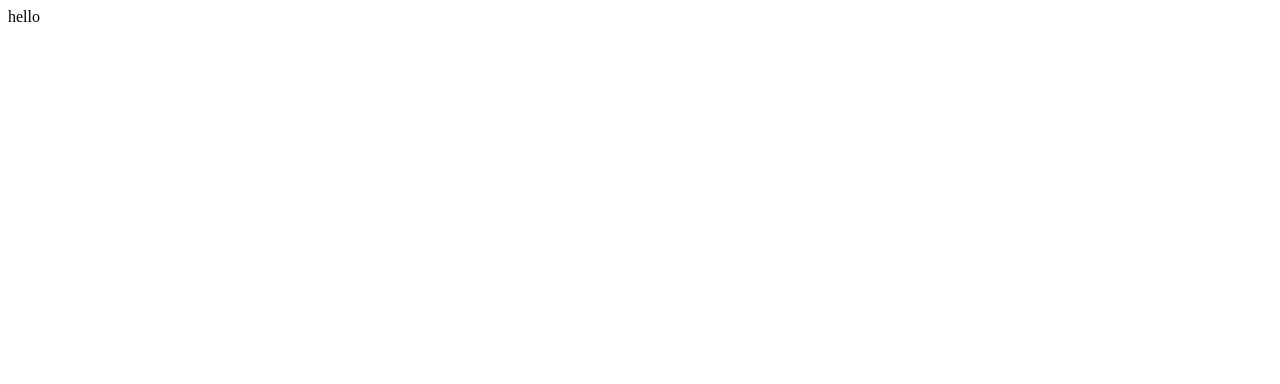
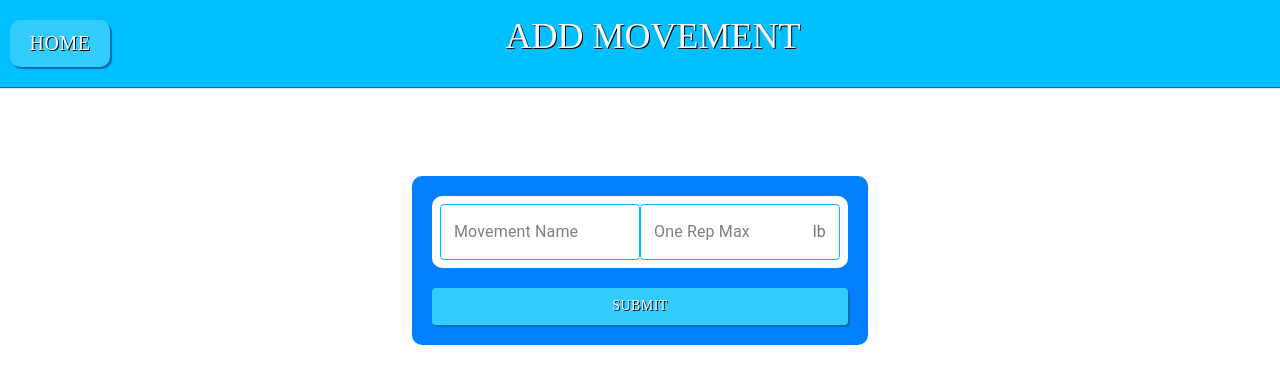
Before and after one commit to vbrambila2/one-rep-max, a React (Create React App) app: page /add in a window 1280 px wide. Before the commit this address had no page. Shown: the top 384 px of the page. Built offline with nearby package versions, Linux system fonts and the light colour scheme.

Commit message:
fab button renders add page

```diff
--- a/package.json
+++ b/package.json
@@ -13,6 +13,7 @@
     "@testing-library/user-event": "^13.5.0",
     "react": "^18.1.0",
     "react-dom": "^18.1.0",
+    "react-redux": "^8.0.2",
     "react-router": "^6.3.0",
     "react-router-dom": "^6.3.0",
     "react-scripts": "5.0.1",
--- a/src/components/FabButton.js
+++ b/src/components/FabButton.js
@@ -1,8 +1,7 @@
-import history from '../history';
 import Fab from '@material-ui/core/Fab';
-//mport AddIcon from '@material-ui/icons/Add';
 import AddIcon from '@mui/icons-material/Add';
 import { makeStyles } from '@material-ui/core/styles';
+import { useNavigate } from "react-router-dom";
 
 const useStyles = makeStyles((theme) => ({
     fabDiv: {
@@ -21,12 +20,13 @@ const useStyles = makeStyles((theme) => ({
 
 const FabButton = () => {
     const classes = useStyles();
+    let navigate = useNavigate();
 
     return (
         <div className={classes.fabDiv} >
              <Fab
                 className={classes.fab}
-                onClick={() => history.push(`/add`)}>
+                onClick={() => navigate(`/add`)}>
                 <AddIcon />
             </Fab>
         </div>
--- /dev/null
+++ b/src/containers/AddPage.js
@@ -0,0 +1,125 @@
+import React, { useState } from 'react';
+import Header from '../components/Header';
+import { makeStyles } from '@material-ui/core/styles';
+//import { useDispatch } from 'react-redux';
+//import { createMovement } from '../actions';
+import { TextField, Button, InputAdornment } from '@material-ui/core';
+//import AddIcon from '@material-ui/icons/Add';
+
+const useStyles = makeStyles((theme) => ({
+    addPage: {
+        display: 'flex',
+        justifyContent: 'center',
+        marginTop: '100px'
+    },
+    addMovementDiv: {
+        background: '#0080ff',
+        fontFamily: 'PT Sans Caption',
+        fontSize: '18px',
+        borderRadius: '10px',
+        padding: '20px',
+        marginTop: '50px',
+        textAlign: 'center'
+    },
+    textDiv: {
+        background: '#ffffff',
+        padding: '8px',
+        borderRadius: '10px',
+    },
+    textFieldDiv: {
+        "& .MuiOutlinedInput-root .MuiOutlinedInput-notchedOutline": {
+            borderColor: "#00BFFF"
+          },
+          "&:hover .MuiOutlinedInput-root .MuiOutlinedInput-notchedOutline": {
+            borderColor: "black"
+          },
+          "& .MuiOutlinedInput-root.Mui-focused .MuiOutlinedInput-notchedOutline": {
+            borderColor: "black"
+          },
+          "& .MuiOutlinedInput-input": {
+            color: "black"
+          },
+          "&:hover .MuiOutlinedInput-input": {
+            color: "black"
+          },
+          "& .MuiOutlinedInput-root.Mui-focused .MuiOutlinedInput-input": {
+            color: "black"
+          },
+          "& .MuiInputLabel-outlined": {
+            color: "grey"
+          },
+          "&:hover .MuiInputLabel-outlined": {
+            color: "black"
+          },
+          "& .MuiInputLabel-outlined.Mui-focused": {
+            color: "black"
+          }
+    },
+    addButton: {
+        background: '#33ccff',
+        boxShadow: '2px 2px 1px #006bb3',
+        color: '#F8F8F8',
+        textShadow: '1px 1px #000000',
+        fontFamily: 'PT Sans Caption',
+        '&:hover': {
+            backgroundColor: '#00ace6',
+        },
+    },
+    buttonDiv: {
+        paddingTop: '20px'
+    },
+    [theme.breakpoints.down('sm')]: {
+        textFieldDiv: {
+            display: 'flex',
+        }
+    }
+}));
+
+const AddPage = () => {
+    const classes = useStyles();
+    const [moveData, setMoveData] = useState({ movementName:'', movementWeight: '' });
+    //const dispatch = useDispatch();
+    const handleSubmit = (e) => {
+        e.preventDefault();
+
+        //dispatch(createMovement(moveData));
+    };
+
+    return (
+        <div>
+            <Header title={"Add Movement"} />
+            <div className={classes.addPage}>
+                <div className={classes.addMovementDiv}>
+                    <form onSubmit={handleSubmit} >
+                        <div className={classes.textDiv}>
+                            <TextField
+                                className={classes.textFieldDiv}
+                                name="movementName"
+                                variant="outlined"
+                                label="Movement Name"
+                                style={{ width:200 }}
+                                value={moveData.movementName}
+                                onChange={(e) => setMoveData({ ...moveData, movementName: e.target.value })}
+                            />
+                            <TextField
+                                className={classes.textFieldDiv}
+                                name="movementWeight"
+                                variant="outlined"
+                                label="One Rep Max"
+                                style={{ width:200 }}
+                                value={moveData.movementWeight}
+                                InputProps={{endAdornment: <InputAdornment position="end">lb</InputAdornment>}}
+                                onChange={(e) => setMoveData({ ...moveData, movementWeight: e.target.value })}
+                            />
+                        </div>
+                         <div className={classes.buttonDiv}>
+                            <Button className={classes.addButton} variant="contained" type="submit" fullWidth >Submit</Button>
+                         </div>
+                    </form>
+                </div>
+            </div>
+        </div>
+    );
+};
+
+export default AddPage;
--- a/src/containers/App.js
+++ b/src/containers/App.js
@@ -1,7 +1,7 @@
 import React from 'react';
-import { Routes, Route } from 'react-router-dom';
-// import history from '../history';
-// import AddPage from './AddPage';
+import { BrowserRouter as Router, Routes, Route } from 'react-router-dom';
+import history from '../history';
+import AddPage from './AddPage';
 import HomePage from './HomePage';
 // import MovementPage from './MovementPage';
 // import UpdatePage from './UpdatePage';
@@ -12,13 +12,16 @@ class App extends React.Component {
         return (
             <div>
               hello
-                <Routes >
+                <Router >
+                  <Routes >
+
+                        {/* <Route exact path="/movement/:id/:name/:weight" render={ () => <MovementPage title="One Rep - Movement" /> } ></Route> */}
+                        <Route exact path="/add" element={ <AddPage title="One Rep - Add" /> } ></Route>
+                        {/* <Route exact path="/update/:id/:name" render={ () => <UpdatePage title="One Rep - Update" /> } ></Route> */}
+                        {/* <Route exact path="/delete/:id/:name" render={ () => <DeletePage title="One Rep - Delete" /> } ></Route> */}
                         <Route exact path="/" element={ <HomePage title="One Rep - Home" /> } ></Route>
-                        {/* <Route exact path="/movement/:id/:name/:weight" render={ () => <MovementPage title="One Rep - Movement" /> } ></Route>
-                        <Route exact path="/add" render={ () => <AddPage title="One Rep - Add" /> } ></Route>
-                        <Route exact path="/update/:id/:name" render={ () => <UpdatePage title="One Rep - Update" /> } ></Route>
-                        <Route exact path="/delete/:id/:name" render={ () => <DeletePage title="One Rep - Delete" /> } ></Route> */}
-                </Routes>
+                  </Routes>
+                </Router>
             </div>
         )
     }
--- a/src/containers/HomePage.js
+++ b/src/containers/HomePage.js
@@ -22,7 +22,7 @@ const HomePage = (props) => {
    return (
        <div className={classes.homePageContent} >
            Home Page
-            <Header title={"One Rep  Max"}/>
+            <Header title={"One Rep Max"} titleCaption={"- Percentage Calculator -"}/>
             <div>
                 {/* <MovementsList />
                 <MovementList /> */}
```
Also changed, not shown: src/index.js (+4 -3 lines), 1 other file (tests, documents, lock files or other folders).
